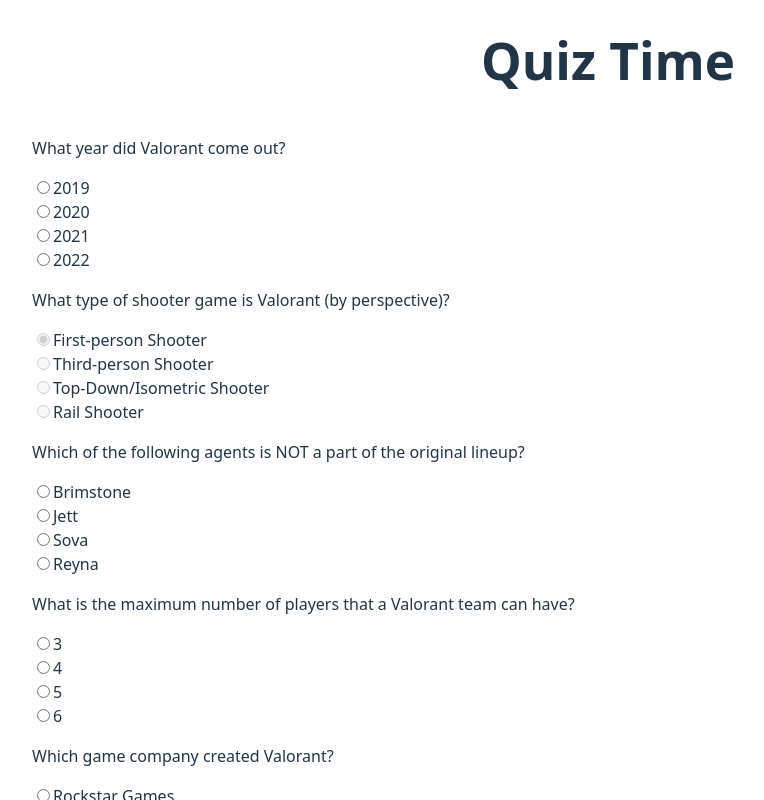
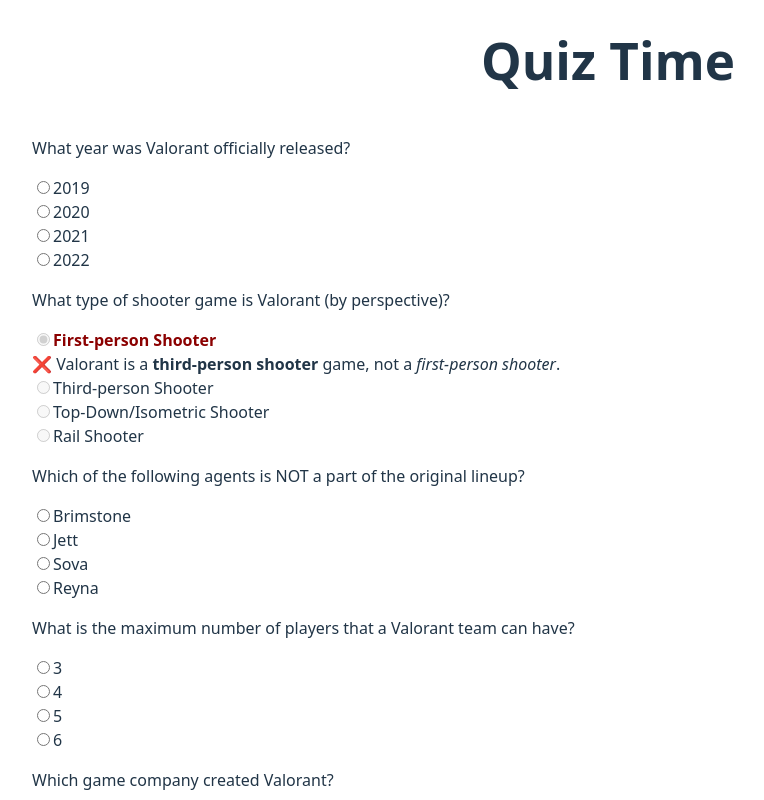
Before and after one commit to kristynle0608/quiz-project, a React (Vite) app: page / in a window 1280 px wide. Both pictures are taken after a click on the radio button "First-person Shooter". Shown: the top 800 px of the page, without its empty margins (32-796 px from the left). Built offline with nearby package versions, Linux system fonts and the light colour scheme.

Commit message:
add some functionalities to easy quiz

```diff
--- /dev/null
+++ b/src/components/EasyQuiz.css
@@ -0,0 +1,17 @@
+.label-correct {
+    font-weight: 900;
+    color: darkgreen;
+}
+
+.label-incorrect {
+    font-weight: 900;
+    color: darkred;
+}
+
+.p-checked {
+    display: block;
+}
+
+.p-unchecked {
+    display: none;
+}
--- a/src/components/EasyQuiz.jsx
+++ b/src/components/EasyQuiz.jsx
@@ -1,4 +1,40 @@
 import { useState } from 'react'
+import './EasyQuiz.css'
+
+const question1Options = [
+        { id: 1, option: "2019", checked: false, correct: false },
+        { id: 2, option: "2020", checked: false, correct: true },
+        { id: 3, option: "2021", checked: false, correct: false },
+        { id: 4, option: "2022", checked: false, correct: false }
+    ]
+
+    const question2Options = [
+        { id: 1, option: "First-person Shooter", checked: false, correct: false },
+        { id: 2, option: "Third-person Shooter", checked: false, correct: true },
+        { id: 3, option: "Top-Down/Isometric Shooter", checked: false, correct: false },
+        { id: 4, option: "Rail Shooter", checked: false, correct: false }
+    ]
+
+    const question3Options = [
+        { id: 1, option: "Brimstone", checked: false, correct: false },
+        { id: 2, option: "Jett", checked: false, correct: false },
+        { id: 3, option: "Sova", checked: false, correct: false },
+        { id: 4, option: "Reyna", checked: false, correct: true }
+    ]
+
+    const question4Options = [
+        { id: 1, option: "3", checked: false, correct: false },
+        { id: 2, option: "4", checked: false, correct: false },
+        { id: 3, option: "5", checked: false, correct: true },
+        { id: 4, option: "6", checked: false, correct: false }
+    ]
+
+    const question5Options = [
+        { id: 1, option: "Rockstar Games", checked: false, correct: false },
+        { id: 2, option: "Riot Games", checked: false, correct: true },
+        { id: 3, option: "Valve", checked: false, correct: false },
+        { id: 4, option: "Epic Games", checked: false, correct: false }
+    ]
 
 function EasyQuiz() {
     const [isDisabled1, setIsDisabled1] = useState(false);
@@ -6,58 +42,54 @@
 
     const [isDisabled2, setIsDisabled2] = useState(false);
     const [selectedValue2, setSelectedValue2] = useState("");
-    // const [state3, setState3] = useState(false);
-    // const [state4, setState4] = useState(false);
-    // const [state5, setState5] = useState(false);
 
-    const handleChange1 = (e) => {
+    const [isDisabled3, setIsDisabled3] = useState(false);
+    const [selectedValue3, setSelectedValue3] = useState("");
+
+    const [isDisabled4, setIsDisabled4] = useState(false);
+    const [selectedValue4, setSelectedValue4] = useState("")
+
+    const [isDisabled5, setIsDisabled5] = useState(false);
+    const [selectedValue5, setSelectedValue5] = useState("")
+
+    function handleChange1(e, item) {
         setSelectedValue1(e.target.value);
         setIsDisabled1(true);
+
+        item.checked = true;
     }
 
-    const handleChange2 = (e) => {
+    function handleChange2(e, item) {
         setSelectedValue2(e.target.value);
         setIsDisabled2(true);
+
+        item.checked = true;
     }
 
-    const question1Options = [
-        { id: 1, option: "2019" },
-        { id: 2, option: "2020" },
-        { id: 3, option: "2021" },
-        { id: 4, option: "2022" }
-    ]
+    function handleChange3(e, item) {
+        setSelectedValue3(e.target.value);
+        setIsDisabled3(true);
 
-    const question2Options = [
-        { id: 1, option: "First-person Shooter" },
-        { id: 2, option: "Third-person Shooter" },
-        { id: 3, option: "Top-Down/Isometric Shooter" },
-        { id: 4, option: "Rail Shooter" }
-    ]
+        item.checked = true;
+    }
 
-    const question3Options = [
-        { id: 1, option: "Brimstone" },
-        { id: 2, option: "Jett" },
-        { id: 3, option: "Sova" },
-        { id: 4, option: "Reyna" }
-    ]
+    function handleChange4(e, item) {
+        setSelectedValue4(e.target.value);
+        setIsDisabled4(true);
 
-    const question4Options = [
-        { id: 1, option: 3 },
-        { id: 2, option: 4 },
-        { id: 3, option: 5 },
-        { id: 4, option: 6 }
-    ]
+        item.checked = true;
+    }
 
-    const question5Options = [
-        { id: 1, option: "Rockstar Games" },
-        { id: 2, option: "Riot Games" },
-        { id: 3, option: "Valve" },
-        { id: 4, option: "Epic Games" }
-    ]
+    function handleChange5(e, item) {
+        setSelectedValue5(e.target.value);
+        setIsDisabled5(true);
+
+        item.checked = true;
+    }
 
     return (
         <>
-            <p>What year did Valorant come out?</p>
+            <p>What year was Valorant officially released?</p>
             {question1Options.map((option) => (
                 <>
                     <input
@@ -67,15 +99,28 @@
                         name="year-option"
                         value={option.option}
                         checked={selectedValue1 === option.option}
-                        onChange={handleChange1}
+                        onChange={(e) => handleChange1(e, option)}
                         disabled={isDisabled1}
                     >
                     </input>
-                    <label htmlFor={option.option}>{option.option}</label><br></br>
+                    <label
+                        htmlFor={option.option}
+                        className={
+                            option.checked && option.correct ? "label-correct"
+                            : option.checked && option.correct === false ? "label-incorrect" : ""
+                        }
+                    >
+                        {option.option}
+                    </label><br></br>
+
+                    <div className={option.checked && option.correct ? "p-checked" : "p-unchecked"}>
+                        ✅ Valorant was released on <b>June 2, 2020</b>.
+                    </div>
+                    <div className={option.checked && option.correct === false ? "p-checked" : "p-unchecked"}>
+                        ❌ Valorant was released on <b>June 2, 2020</b>.
+                    </div>
                 </>
             ))}
-
-            {/* Use useEffect to show which one is correct or wrong */}
 
             <p>What type of shooter game is Valorant (by perspective)?</p>
             {question2Options.map((option) => (
@@ -87,35 +132,125 @@
                         name="type-option"
                         value={option.option}
                         checked={selectedValue2 === option.option}
-                        onChange={handleChange2}
+                        onChange={(e) => handleChange2(e, option)}
                         disabled={isDisabled2}
                     >
                     </input>
-                    <label for={option.option}>{option.option}</label><br></br>
+                    <label
+                        htmlFor={option.option}
+                        className={
+                            option.checked && option.correct ? "label-correct"
+                            : option.checked && option.correct === false ? "label-incorrect" : ""
+                        }
+                    >
+                        {option.option}
+                    </label><br></br>
+
+                    <div className={option.checked && option.correct ? "p-checked" : "p-unchecked"}>
+                        ✅ Valorant is a <b>third-person shooter</b> game.
+                    </div>
+                    <div className={option.checked && option.correct === false ? "p-checked" : "p-unchecked"}>
+                        ❌ Valorant is a <b>third-person shooter</b> game, not a <i>{option.option.toLowerCase()}</i>.
+                    </div>
                 </>
             ))}
 
             <p>Which of the following agents is NOT a part of the original lineup?</p>
             {question3Options.map((option) => (
                 <>
-                    <input type="radio" key={option.id} id={option.option} name="agent-option" value={option.option}></input>
-                    <label for={option.option}>{option.option}</label><br></br>
+                    <input
+                        type="radio"
+                        key={option.id}
+                        id={option.option}
+                        name="agent-option"
+                        value={option.option}
+                        checked={selectedValue3 === option.option}
+                        onChange={(e) => handleChange3(e, option)}
+                        disabled={isDisabled3}
+                    >
+                    </input>
+                    <label
+                        htmlFor={option.option}
+                        className={
+                            option.checked && option.correct ? "label-correct"
+                            : option.checked && option.correct === false ? "label-incorrect" : ""
+                        }
+                    >
+                        {option.option}
+                    </label><br></br>
+
+                    <div className={option.checked && option.correct ? "p-checked" : "p-unchecked"}>
+                        ✅ Reyna is <b>not</b> a part of the original lineup.
+                    </div>
+                    <div className={option.checked && option.correct === false ? "p-checked" : "p-unchecked"}>
+                        ❌ <i><b>{option.option}</b></i> is a part of the original lineup; <b>Reyna</b> is the correct answer.
+                    </div>
                 </>
             ))}
 
             <p>What is the maximum number of players that a Valorant team can have?</p>
             {question4Options.map((option) => (
                 <>
-                    <input type="radio" key={option.id} id={option.option} name="team-option" value={option.option}></input>
-                    <label for={option.option}>{option.option}</label><br></br>
+                    <input
+                        type="radio"
+                        key={option.id}
+                        id={option.option}
+                        name="team-option"
+                        value={option.option}
+                        checked={selectedValue4 === option.option}
+                        onChange={(e) => handleChange4(e, option)}
+                        disabled={isDisabled4}
+                    >
+                    </input>
+                    <label
+                        htmlFor={option.option}
+                        className={
+                            option.checked && option.correct ? "label-correct"
+                            : option.checked && option.correct === false ? "label-incorrect" : ""
+                        }
+                    >
+                        {option.option}
+                    </label><br></br>
+
+                    <div className={option.checked && option.correct ? "p-checked" : "p-unchecked"}>
+                        ✅ A Valorant team can have at most <b>5</b> players.
+                    </div>
+                    <div className={option.checked && option.correct === false ? "p-checked" : "p-unchecked"}>
+                        ❌ A Valorant team can have at most <b>5</b> players.
+                    </div>
                 </>
             ))}
 
             <p>Which game company created Valorant?</p>
             {question5Options.map((option) => (
                 <>
-                    <input type="radio" key={option.id} id={option.option} name="company-option" value={option.option}></input>
-                    <label for={option.option}>{option.option}</label><br></br>
+                    <input
+                        type="radio"
+                        key={option.id}
+                        id={option.option}
+                        name="company-option"
+                        value={option.option}
+                        checked={selectedValue5 === option.option}
+                        onChange={(e) => handleChange5(e, option)}
+                        disabled={isDisabled5}
+                    >
+                    </input>
+                    <label
+                        htmlFor={option.option}
+                        className={
+                            option.checked && option.correct ? "label-correct"
+                            : option.checked && option.correct === false ? "label-incorrect" : ""
+                        }
+                    >
+                        {option.option}
+                    </label><br></br>
+
+                    <div className={option.checked && option.correct ? "p-checked" : "p-unchecked"}>
+                        ✅ <b>Riot Games</b>, whom also created <i>League of Legends</i>, released Valorant.
+                    </div>
+                    <div className={option.checked && option.correct === false ? "p-checked" : "p-unchecked"}>
+                        ❌ <i><b>{option.option}</b></i> may have created some popular shooting games, but <b>Riot Games</b> is the correct answer.
+                    </div>
                 </>
             ))}
         </>
```
Also changed, not shown: 1 other file (tests, documents, lock files or other folders).
